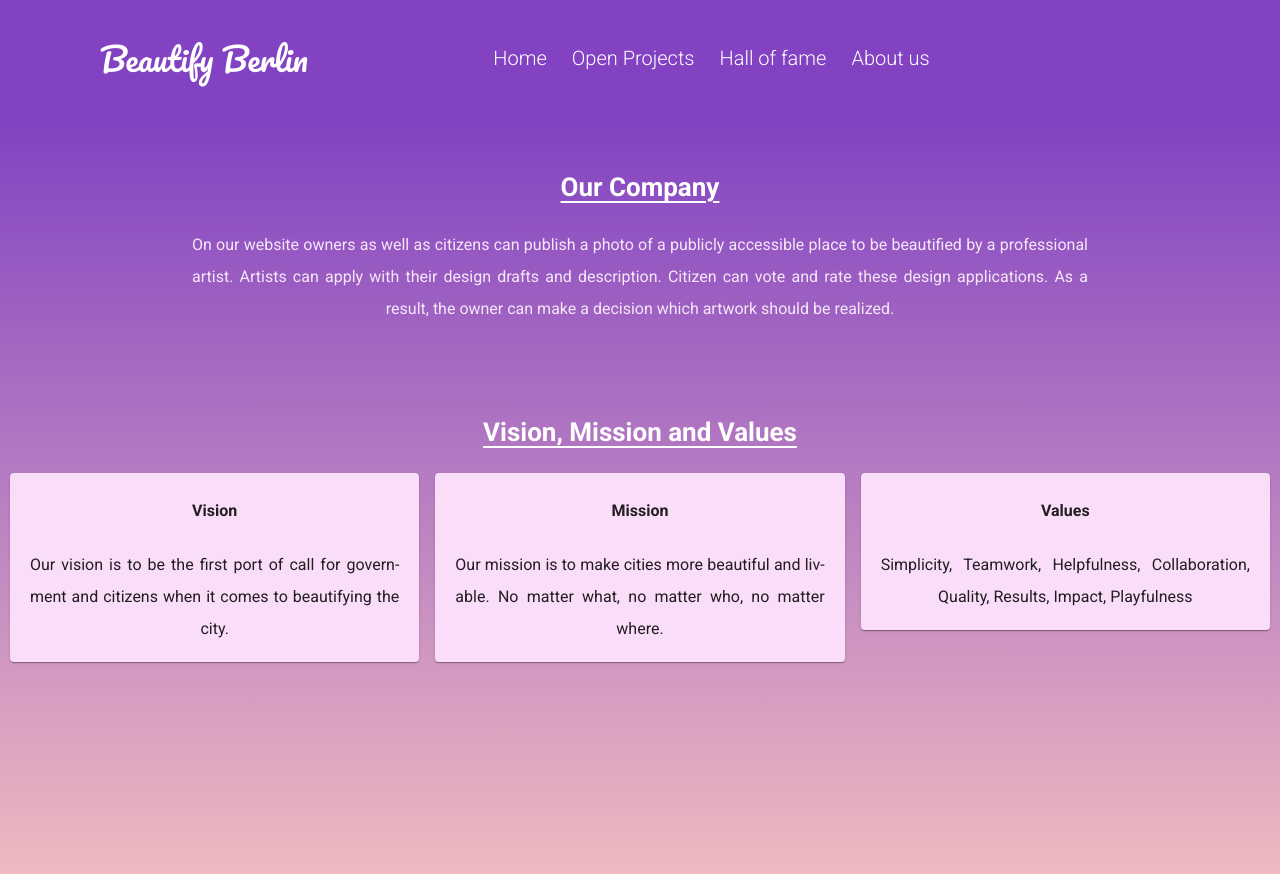
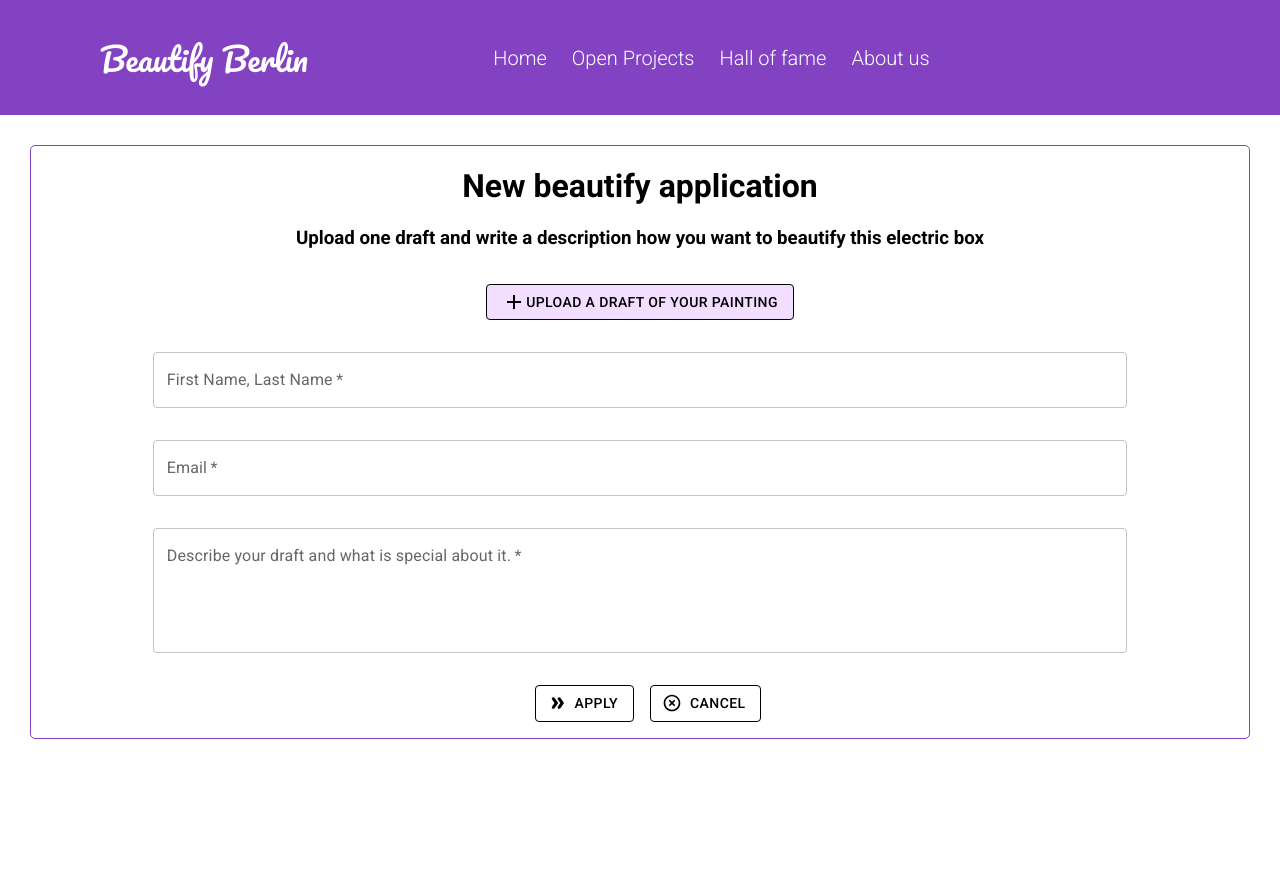
Before and after one commit to TechLabs-Berlin/st22-beautify-berlin, a React (Create React App) app in the folder beautifyberlin/: page / in a window 1280 px wide. Shown: the top 874 px of the page. After the commit the page ends 800 px from the top, so only its background shows below. Built offline with nearby package versions, Linux system fonts and the light colour scheme.

Commit message:
New beautify application form

```diff
--- a/beautifyberlin/src/App.js
+++ b/beautifyberlin/src/App.js
@@ -1,12 +1,12 @@
 import TopBar from "./components/topbar/TopBar";
-import AboutUs from "./pages/AboutUs/AboutUs";
+import Artistapply from "./pages/Artistapply/Artistapply";
 
 function App() {
   return (
     <div className="head">
       <>
         <TopBar />
-        <AboutUs />
+        <Artistapply />
       </>
     </div>
   );
--- /dev/null
+++ b/beautifyberlin/src/components/Applyformartist/Applyformartist.js
@@ -0,0 +1,96 @@
+import React from "react";
+import { useState } from "react";
+import TextField from "@mui/material/TextField";
+import Box from "@mui/material/Box";
+import { Button } from "@mui/material";
+import DoubleArrowRoundedIcon from "@mui/icons-material/DoubleArrowRounded";
+import HighlightOffIcon from "@mui/icons-material/HighlightOff";
+import Popup from "../../components/Popup/Popup";
+
+export default function Applyformartist() {
+  const [buttonPopup, setButtonPopup] = useState(false);
+
+  const [name, setName] = useState("");
+  const [email, setEmail] = useState("");
+
+  const handleSubmit = (e) => {
+    e.preventDefault();
+
+    if (name && email) {
+      console.log(name, email);
+    }
+  };
+
+  return (
+    <>
+      <form onSubmit={(handleSubmit, () => setButtonPopup(true))}>
+        <Box
+          sx={{
+            "& .MuiTextField-root": {
+              m: 2,
+              width: "80%",
+            },
+          }}
+          noValidate
+          autoComplete="off"
+        >
+          <TextField
+            onChange={(e) => setName(e.target.value)}
+            required
+            id="outlined-required"
+            label="First Name, Last Name"
+            defaultValue=""
+          />
+          <TextField
+            onChange={(e) => setEmail(e.target.value)}
+            required
+            id="outlined-required"
+            label="Email"
+            defaultValue=""
+          />
+        </Box>
+        <TextField
+          sx={{ m: 2, width: "80%" }}
+          id="outlined-multiline-static"
+          label="Describe your draft and what is special about it."
+          multiline
+          rows={4}
+          defaultValue=""
+          required
+          inputProps={{ minLength: 50 }}
+        />
+        <p>
+          <Button
+            type="submit"
+            variant="outlined"
+            startIcon={<DoubleArrowRoundedIcon />}
+            sx={{
+              color: "black",
+              borderColor: "black",
+              marginLeft: 2,
+              marginRight: 2,
+              "&:hover": { backgroundColor: "#f2deff", borderColor: "black" },
+            }}
+          >
+            Apply
+          </Button>
+          <Button
+            variant="outlined"
+            startIcon={<HighlightOffIcon />}
+            sx={{
+              color: "black",
+              borderColor: "black",
+              "&:hover": { backgroundColor: "#f2deff", borderColor: "black" },
+            }}
+          >
+            Cancel
+          </Button>
+        </p>
+        <Popup trigger={buttonPopup} setTrigger={setButtonPopup}>
+          <h3>Submission Succesful</h3>
+          <p>Thank you for beautifying Berlin.</p>
+        </Popup>
+      </form>
+    </>
+  );
+}
--- /dev/null
+++ b/beautifyberlin/src/components/picuploadartist/PicUploadArtist.js
@@ -0,0 +1,23 @@
+import { Button } from "@mui/material";
+import AddIcon from "@mui/icons-material/Add";
+import React from "react";
+
+export default function PicUploadArtist() {
+  return (
+    <div>
+      <Button
+        variant="outlined"
+        component="label"
+        sx={{
+          color: "black",
+          borderColor: "black",
+          margin: 2,
+          backgroundColor: "#f2deff",
+        }}
+      >
+        <AddIcon /> Upload a draft of your painting
+        <input type="file" hidden />
+      </Button>
+    </div>
+  );
+}
--- /dev/null
+++ b/beautifyberlin/src/pages/Artistapply/Artistapply.js
@@ -0,0 +1,33 @@
+import React from "react";
+import Applyformartist from "../../components/Applyformartist/Applyformartist";
+import PicUploadArtist from "../../components/picuploadartist/PicUploadArtist";
+
+export default function Artistapply() {
+  return (
+    <div>
+      <>
+        <div
+          style={{
+            margin: 30,
+            display: "block",
+            textAlign: "center",
+            border: "1px solid #8242c2",
+            borderRadius: "5px",
+          }}
+        >
+          <div>
+            <h1>New beautify application</h1>
+            <h3>
+              Upload one draft and write a description how you want to beautify
+              this electric box
+            </h3>
+          </div>
+          <div>
+            <PicUploadArtist />
+            <Applyformartist />
+          </div>
+        </div>
+      </>
+    </div>
+  );
+}
```
